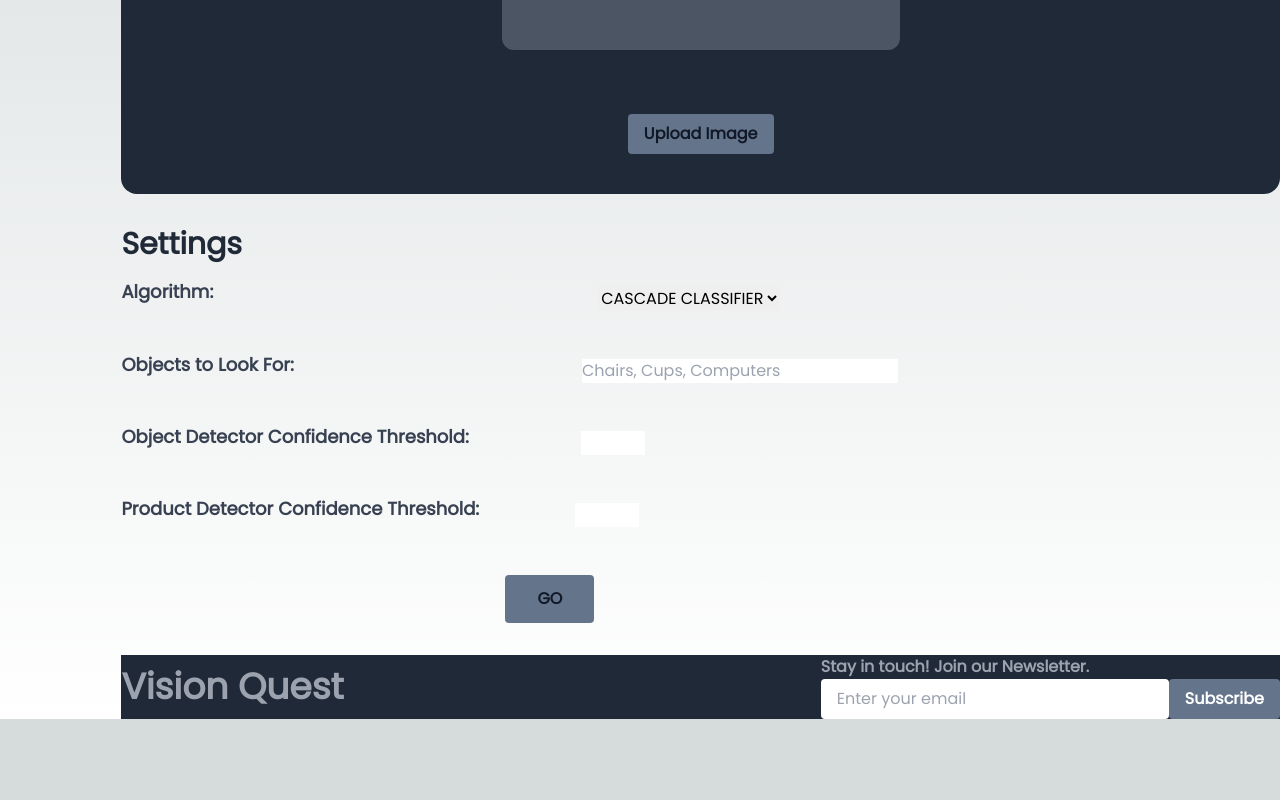
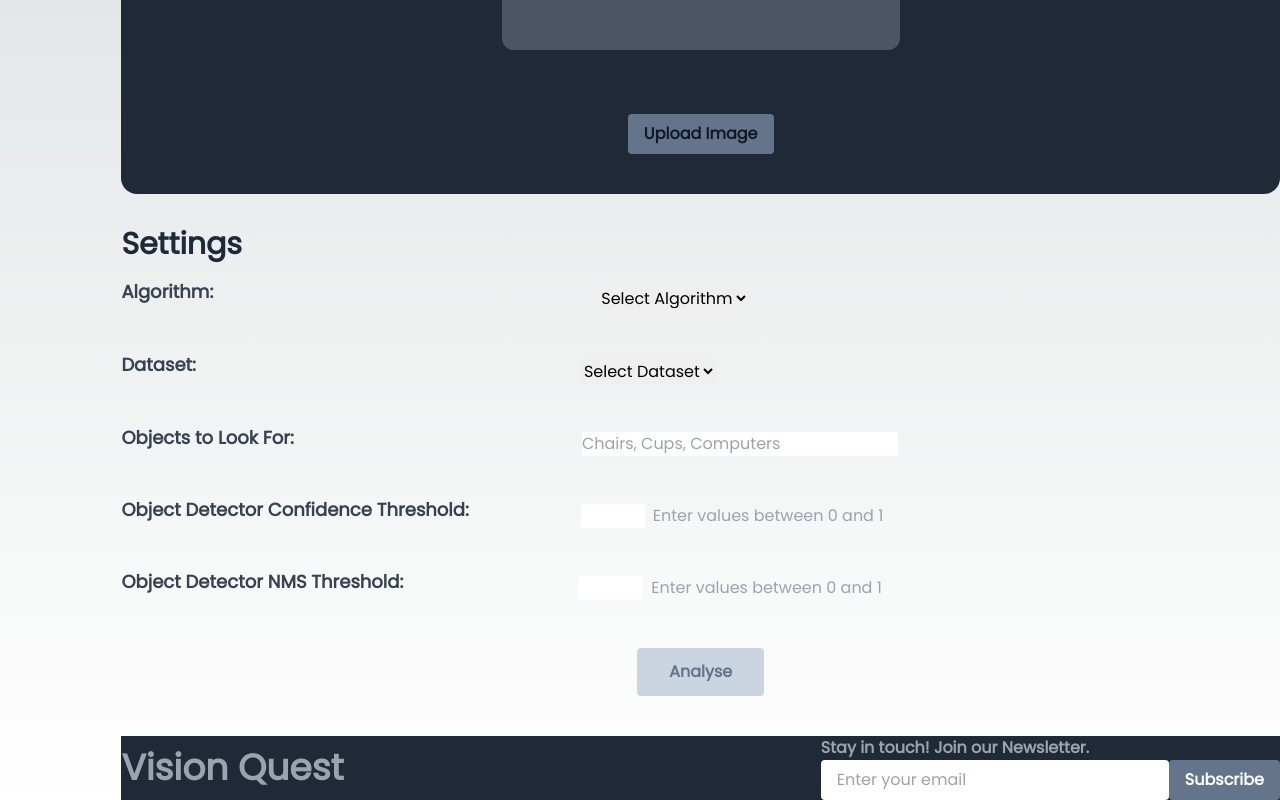
Before and after one commit to raeez21/vision_quest, a Next.js app in the folder frontend_vision_quest/: page /analyse in a window 1280 px wide. Shown: the part 402-1202 px from the top of the page. Before the commit the page ends 1121 px from the top, so only its background shows below. Built offline with nearby package versions, Linux system fonts and the light colour scheme.

Commit message:
analyse page updates

```diff
--- a/frontend_vision_quest/src/app/analyse/page.js
+++ b/frontend_vision_quest/src/app/analyse/page.js
@@ -8,20 +8,33 @@ import { useAuth } from "../../../components/AuthContext";
 
 export default function Page() {
   const { authToken } = useAuth();
-  const { token } = authToken
   const router = useRouter();
 
   const [formData, setFormData] = useState({
     imageFile: null,
-    algorithm: 'CASCADE CLASSIFIER',
+    algorithm: '',
+    dataset: '',
     objects: '',
     objectConfThreshold: '',
     productConfThreshold: '',
   });
+  const [datasetOptions, setDatasetOptions] = useState([]);
+  const [analyseError, setAnalyseError] = useState('');
 
   const handleInputChange = (e) => {
     const { name, value, type } = e.target;
     const newValue = type === 'file' ? e.target.files[0] : value;
+
+    if (name === 'algorithm') {
+      if (value === 'ssd') {
+        setDatasetOptions(['coco', 'other_dataset_1', 'other_dataset_2']);
+      } else if (value === 'yolov7') {
+        setDatasetOptions(['coco', 'voc', 'other_dataset']);
+      } else if (value === 'f_rcnn') {
+        setDatasetOptions(['voc', 'other_dataset']);
+      }
+    }
+
     setFormData((prevData) => ({ ...prevData, [name]: newValue }));
   };
 
@@ -35,13 +48,13 @@ export default function Page() {
     formPayload.append('confThreshold', formData.objectConfThreshold);
     formPayload.append('nmsThreshold', formData.productConfThreshold);
     formPayload.append('model', formData.algorithm);
-    formPayload.append('dataset', 'coco');
+    formPayload.append('dataset', formData.dataset);
 
     try {
       const response = await fetch('http://127.0.0.1:8000/analyze/', {
         method: 'POST',
         headers: {
-          Authorization: `Token ${token}`,
+          Authorization: `Token ${authToken}`,
         },
         body: formPayload,
       });
@@ -55,6 +68,7 @@ export default function Page() {
       } else {
         // Handle API error
         const data = await response.json();
+        setAnalyseError(data.error)
         console.log(data);
       }
     } catch (error) {
@@ -99,10 +113,28 @@ export default function Page() {
                   value={formData.algorithm}
                   onChange={handleInputChange}
                 >
-                  <option value="CASCADE CLASSIFIER">CASCADE CLASSIFIER</option>
-                  <option value="YOLO">YOLO</option>
-                  <option value="Faster R-CNN">Faster R-CNN</option>
+                  <option value="">Select Algorithm</option>
+                  <option value="yolov7">YOLO</option>
+                  <option value="f_rcnn">Faster R-CNN</option>
                   <option value="ssd">SSD</option>
+                </select>
+              </div>
+
+              {/* Dataset */}
+              <div className="mt-10 flex space-y-2">
+                <label className="text-lg font-bold text-gray-700">Dataset:</label>
+                <select
+                  className="ml-96 form-select"
+                  name="dataset"
+                  value={formData.dataset}
+                  onChange={handleInputChange}
+                >
+                  <option value="">Select Dataset</option>
+                  {datasetOptions.map((dataset) => (
+                    <option key={dataset} value={dataset}>
+                      {dataset}
+                    </option>
+                  ))}
                 </select>
               </div>
 
@@ -132,15 +164,16 @@ export default function Page() {
                     value={formData.objectConfThreshold}
                     onChange={handleInputChange}
                   />
+                  <span className="text-gray-400">Enter values between 0 and 1</span>
                 </div>
               </div>
               {/* Product Detector Confidence Threshold */}
               <div className="mt-10 mb-12 flex space-y-2">
-                <h4 className="text-lg font-bold text-gray-700">Product Detector Confidence Threshold:</h4>
+                <h4 className="text-lg font-bold text-gray-700">Object Detector NMS Threshold:</h4>
                 <div className="flex items-center space-x-2">
                   <input
                     type="number"
-                    className="ml-24 form-input w-16"
+                    className="ml-44 form-input w-16"
                     min="0"
                     max="1"
                     step="0.01"
@@ -148,14 +181,17 @@ export default function Page() {
                     value={formData.productConfThreshold}
                     onChange={handleInputChange}
                   />
+                  <span className="text-gray-400">Enter values between 0 and 1</span>
                 </div>
               </div>
             </div>
-            <div className="mb-8 ml-96 items-center">
+            {analyseError && <div className="text-red-500 text-center mb-2">{analyseError}</div>}
+            <div className="pb-10 text-center ">
               <button
-                className="bg-slate-500 font-bold text-gray-900 px-8 py-3 rounded"
-                type="submit">
-                GO
+                className="hover:bg-slate-500 font-bold hover:text-slate-300 px-8 py-3 rounded bg-slate-300 text-slate-500"
+                type="submit"
+              >
+                Analyse
               </button>
             </div>
           </form>
```
